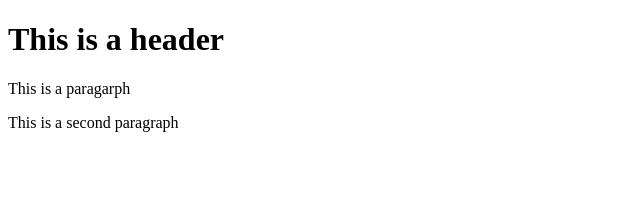
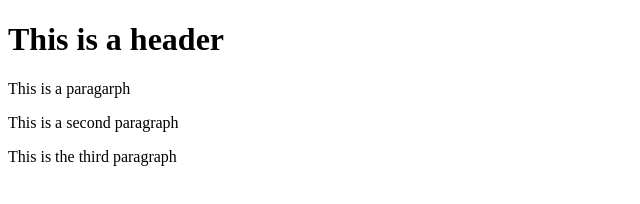
Before and after one commit to sunaina1680/git-test, a website: page index.html in a window 1280 px wide. Shown: the whole page, without its empty margins (0-640 px from the left). Drawn offline with Linux system fonts and the light colour scheme.

Commit message:
sixth commit

```diff
--- a/index.html
+++ b/index.html
@@ -6,5 +6,6 @@
         <h1>This is a header</h1>
         <p>This is a paragarph</p>
         <p>This is a second paragraph</p>
+        <p>This is the third paragraph</p>
     </body>
 </html>
```
Also changed, not shown: package.json (added, +24 -0 lines), 2 other files.
